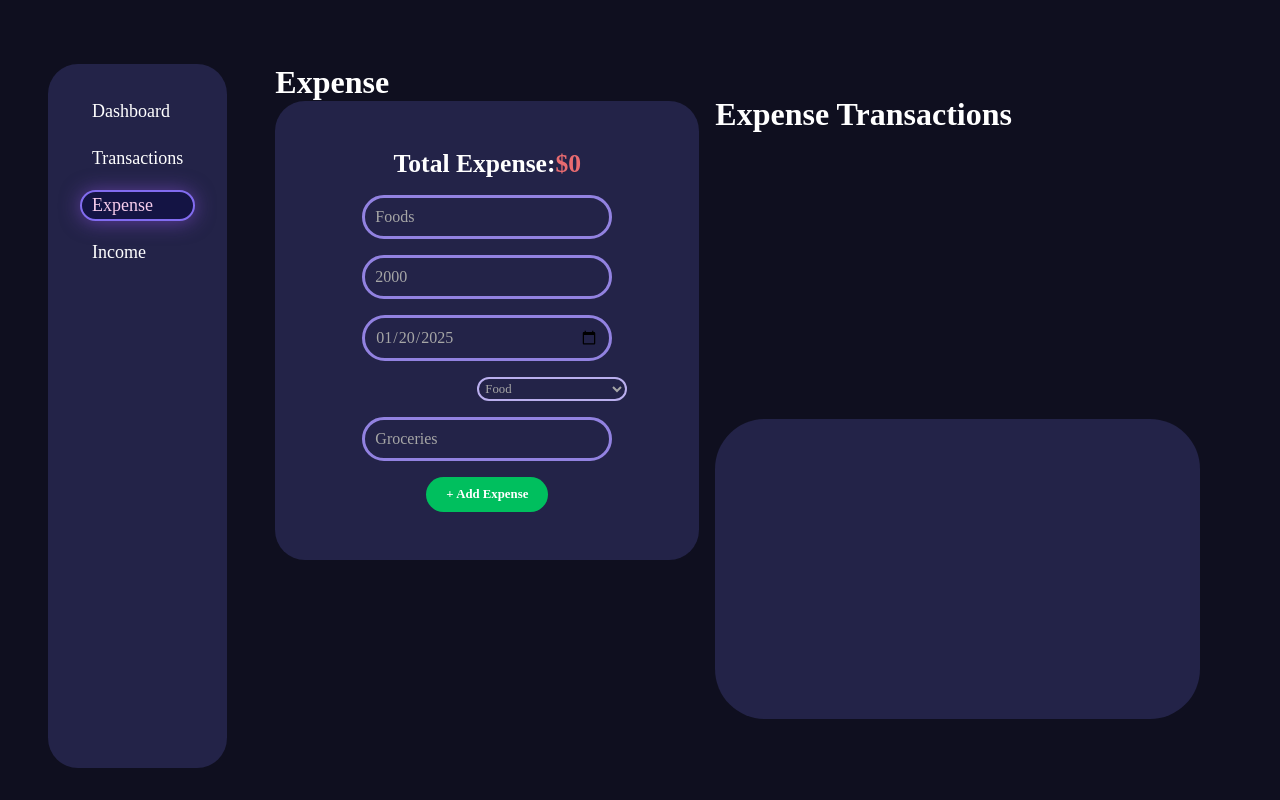
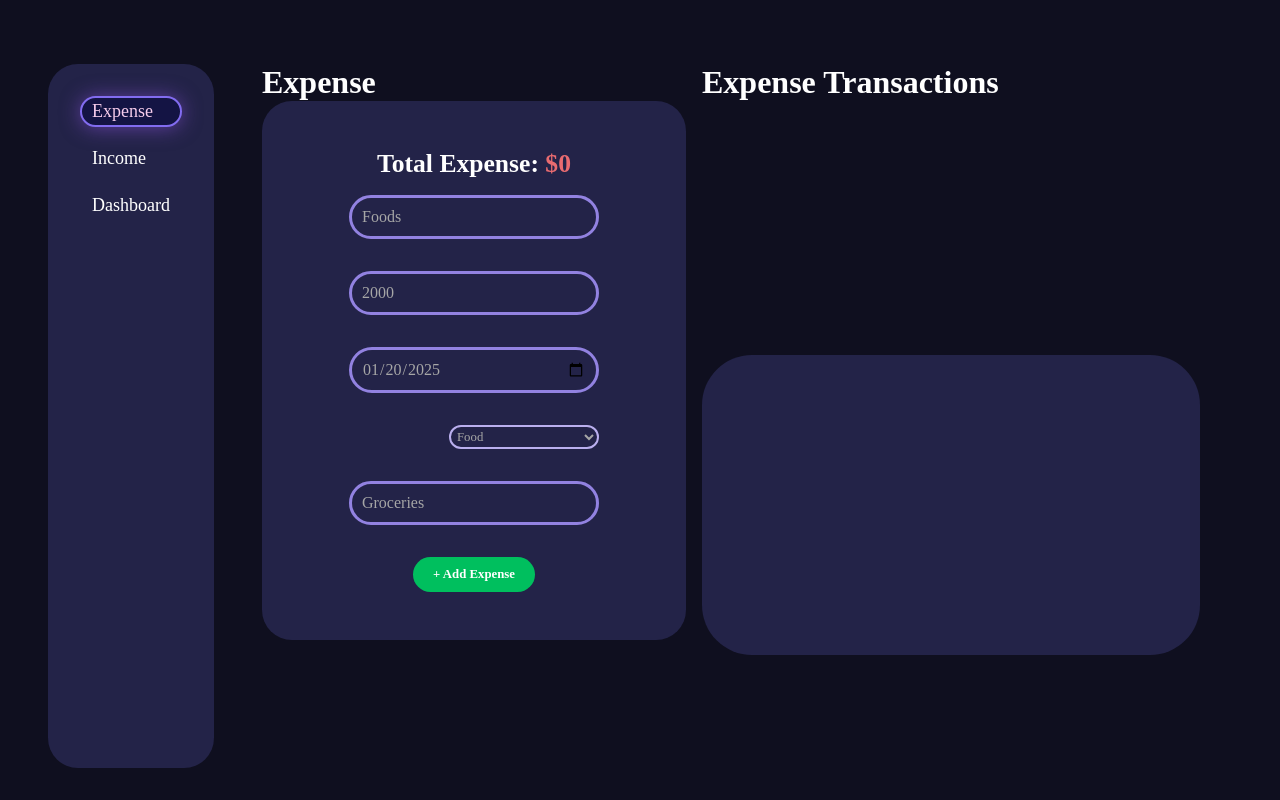
Before and after one commit to tempestmeow/FinanceApp, a React (Vite) app: page / in a window 1280 px wide. Built offline with nearby package versions, Linux system fonts and the light colour scheme; a web font is replaced by a local one.

Commit message:
changed the jsx app file

```diff
--- a/src/App.jsx
+++ b/src/App.jsx
@@ -52,10 +52,6 @@ function App() {
 
   const [goalSet, setGoalSet] = useState([]);
 
-  // useEffect(() => {
-  //   console.log(goal);
-  // }, [goal]);
-
   const [totalTransactions, setTotalTransactions] = useState([]);
 
   const [balance, setBalance] = useState(0);
@@ -64,7 +60,7 @@ function App() {
     name: "Sweldo",
     amount: 5000,
     date: new Date().toISOString().substring(0, 10),
-    description: "Digima Salary",
+    description: "Salary",
     quarter: 1,
     type: "expense",
   });
@@ -456,7 +452,7 @@ function App() {
       {isOpen && (
         <div className="popup" ref={popupRef}>
           <form onSubmit={handleGoalSubmit} className="goalForm">
-            <p>
+            <p class="goalPopup">
               <label className="goalLabel">Goal:</label>
               <input
                 name="name"
@@ -476,24 +472,6 @@ function App() {
       <div className={isOpen ? "body blurred" : "body"}>
         <div className="userNavigation">
           <button
-            className={toggleButtonClass(0)}
-            onClick={() => {
-              setView("dashboard");
-              handleButtonClick(0);
-            }}
-          >
-            Dashboard
-          </button>
-          <button
-            className={toggleButtonClass(1)}
-            onClick={() => {
-              setView("dashboard");
-              handleButtonClick(1);
-            }}
-          >
-            Transactions
-          </button>
-          <button
             className={toggleButtonClass(2)}
             onClick={() => {
               setView("expense");
@@ -511,6 +489,15 @@ function App() {
           >
             Income
           </button>
+          <button
+            className={toggleButtonClass(0)}
+            onClick={() => {
+              setView("dashboard");
+              handleButtonClick(0);
+            }}
+          >
+            Dashboard
+          </button>
 
           <div></div>
         </div>
@@ -525,9 +512,10 @@ function App() {
                     onSubmit={(e) => handleSubmit(e, "expense")}
                   >
                     <div className="formValue">
-                      Total Expense:{" "}
-                      <span className="formPrice">${totalExpenses}</span>
+                      Total Expense:&nbsp;
+                      <span className="formPrice"> ${totalExpenses}</span>
                     </div>
+                    <div className="form-container">
                       <input
                         type="text"
                         placeholder="Title"
@@ -565,11 +553,14 @@ function App() {
                       <button type="submit" className="submitBtn">
                         + Add Expense
                       </button>
+                    </div>
                   </form>
                 </div>
                 <div className="expenses">
                   <div className="expenseTransactions">
-                    <p className="transactionHeader">Expense Transactions</p>
+                    <div className="transactionHeader">
+                      Expense Transactions
+                    </div>
                     <div className="expenseLists">
                       {expenseTransactionSet
                         .slice()
@@ -580,31 +571,31 @@ function App() {
                               savings
                             </span>
                             <div className="circle"></div>
-                            <p className="transactionName">
+                            <div className="transactionName">
                               {transaction.name}
-                            </p>
+                            </div>
                             <div className="transactionDetails">
-                              <p className="transactionAmount">
+                              <div className="transactionAmount">
                                 <span className="details">
                                   ${transaction.amount}
                                 </span>
-                              </p>
-                              <p className="transactionDate">
+                              </div>
+                              <div className="transactionDate">
                                 <span className="material-symbols-outlined detailsIcon">
                                   calendar_month
                                 </span>
                                 <span className="details">
                                   {transaction.date}
                                 </span>
-                              </p>
-                              <p className="transactionDescription">
+                              </div>
+                              <div className="transactionDescription">
                                 <span className="material-symbols-outlined detailsIcon">
                                   description
                                 </span>
                                 <span className="details">
                                   {transaction.description}
                                 </span>
-                              </p>
+                              </div>
                             </div>
                             <span
                               className="material-symbols-outlined deleteIcon detailsIcon"
@@ -648,9 +639,10 @@ function App() {
                     onSubmit={(e) => handleSubmit(e, "income")}
                   >
                     <div className="formValue">
-                      Total Income:{" "}
+                      Total Income:&nbsp;
                       <span className="formPrice">${totalIncome}</span>
                     </div>
+                    <div className="form-container">
                       <input
                         type="text"
                         placeholder="Title"
@@ -688,11 +680,12 @@ function App() {
                       <button type="submit" className="submitBtn">
                         + Add Expense
                       </button>
+                    </div>
                   </form>
                 </div>
                 <div className="expenses">
                   <div className="expenseTransactions">
-                    <p className="transactionHeader">Income Transactions</p>
+                    <div className="transactionHeader">Income Transactions</div>
                     <div className="expenseLists">
                       {incomeTransactionSet.map((transaction, index) => (
                         <div key={index} className="expenseCard">
@@ -700,29 +693,31 @@ function App() {
                             savings
                           </span>
                           <div className="circle"></div>
-                          <p className="transactionName">{transaction.name}</p>
+                          <div className="transactionName">
+                            {transaction.name}
+                          </div>
                           <div className="transactionDetails">
-                            <p className="transactionAmount">
+                            <div className="transactionAmount">
                               <span className="details">
                                 ${transaction.amount}
                               </span>
-                            </p>
-                            <p className="transactionDate">
+                            </div>
+                            <div className="transactionDate">
                               <span className="material-symbols-outlined detailsIcon">
                                 calendar_month
                               </span>
                               <span className="details">
                                 {transaction.date}
                               </span>
-                            </p>
-                            <p className="transactionDescription">
+                            </div>
+                            <div className="transactionDescription">
                               <span className="material-symbols-outlined detailsIcon">
                                 description
                               </span>
                               <span className="details">
                                 {transaction.description}
                               </span>
-                            </p>
+                            </div>
                           </div>
                           <span
                             className="material-symbols-outlined deleteIcon detailsIcon"
```
Lines whose indentation alone changed are shown as unchanged.
